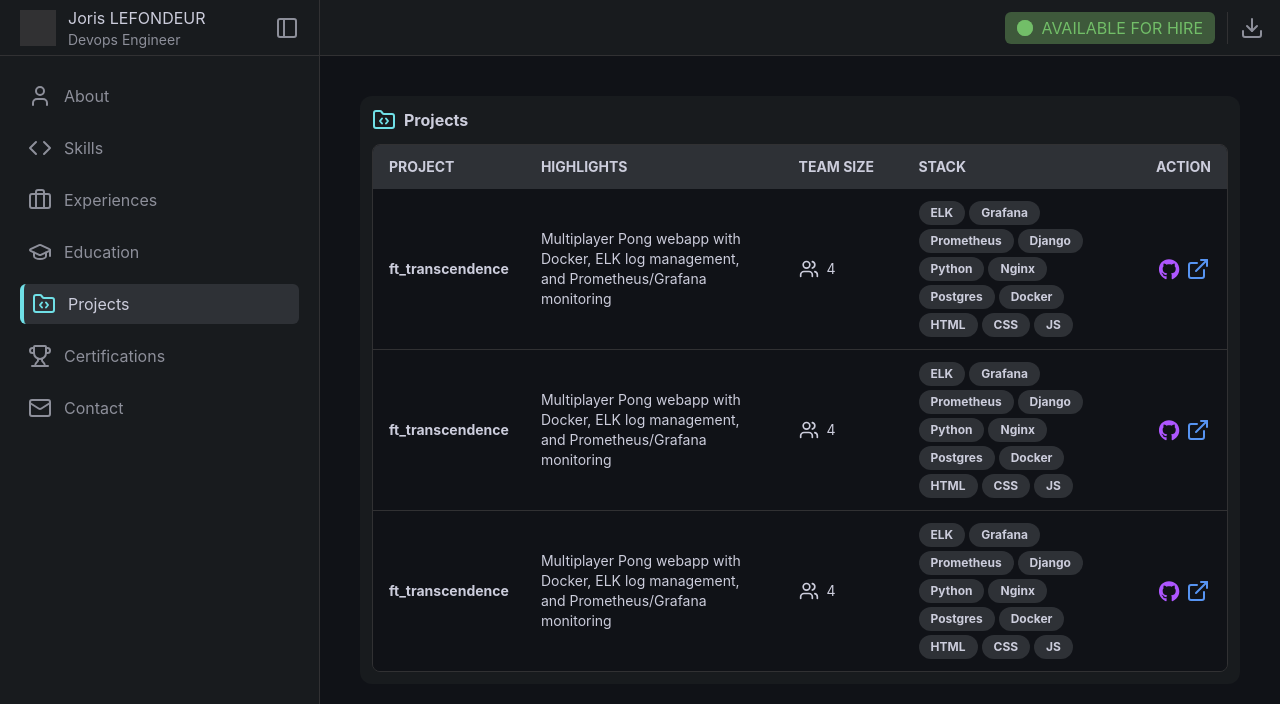
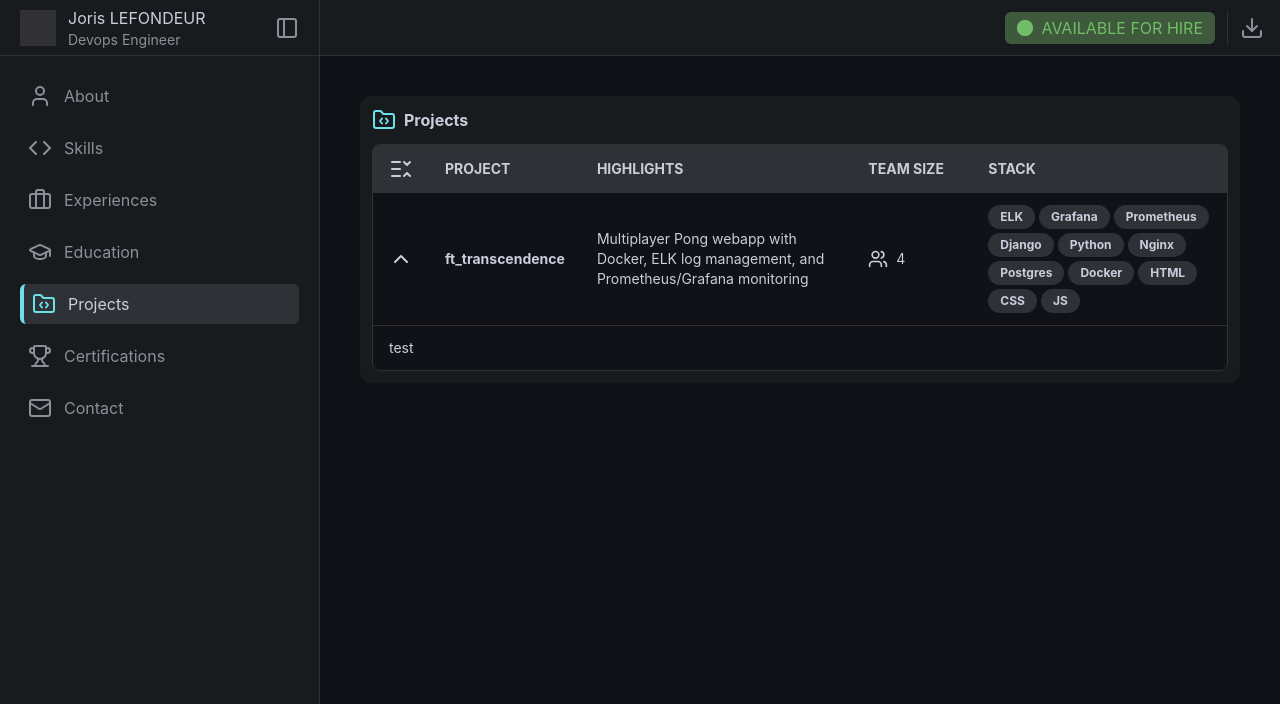
Before and after one commit to jlefonde/portfolio-frontend, a Vue app: page /projects in a window 1280 px wide. Shown: the top 704 px of the page. Built offline with nearby package versions, Linux system fonts and the light colour scheme.

Commit message:
Added expandable project details

```diff
--- a/src/components/VerticalBar.vue
+++ b/src/components/VerticalBar.vue
@@ -18,6 +18,6 @@ const barColor = getBarColor();
         :style="`height: ${percentage}%`"
       ></div>
     </div>
-    <div class="font-sm text-base-50 h-12">{{ label }}</div>
+    <div class="font-sm text-base-50 h-12 text-center">{{ label }}</div>
   </div>
 </template>
--- a/src/views/Projects.vue
+++ b/src/views/Projects.vue
@@ -4,12 +4,40 @@ import InfoItem from "../components/InfoItem.vue";
 import Tag from "../components/Tag.vue";
 import { routes } from "../router/routes";
 import { useRoute } from "vue-router";
-import { UserIcon, UsersIcon, ExternalLinkIcon } from "lucide-vue-next"
+import { ref } from "vue"
+import {
+  UserIcon,
+  UsersIcon,
+  ExternalLinkIcon,
+  ChevronUpIcon,
+  ChevronDownIcon,
+  ListChevronsUpDownIcon,
+  ListChevronsDownUpIcon,
+} from "lucide-vue-next"
 import { faGithub } from "@fortawesome/free-brands-svg-icons";
 import { FontAwesomeIcon } from "@fortawesome/vue-fontawesome";
 
 const route = useRoute();
 const navRoute = routes.find((r) => r.path == route.path);
+
+const expandedRows = ref<number[]>([0])
+
+function toggleRow(rowIndex: number) {
+  const index = expandedRows.value.indexOf(rowIndex);
+
+  if (index > -1) {
+    expandedRows.value.splice(index, 1);
+  } else {
+    expandedRows.value.push(rowIndex);
+  }
+};
+
+function toggleAllRows() {
+  // TODO: use projects length from props
+  for (let i = 0; i < 1; i++) {
+    toggleRow(i)
+  }
+}
 </script>
 
 <template>
@@ -20,15 +48,23 @@ const navRoute = routes.find((r) => r.path == route.path);
         <table class="w-full text-left text-sm text-base-50">
           <thead class="bg-base-200 text-base-50 uppercase font-bold">
             <tr>
+              <th class="px-4 py-3 cursor-pointer" @click="toggleAllRows">
+                <ListChevronsDownUpIcon v-if="expandedRows.length > 0" class="stroke-base-50 hover:stroke-base-100"/>
+                <ListChevronsUpDownIcon v-else class="stroke-base-50 hover:stroke-base-100"/>
+              </th>
               <th class="px-4 py-3">Project</th>
               <th class="px-4 py-3">Highlights</th>
               <th class="px-4 py-3 min-w-30">Team Size</th>
               <th class="px-4 py-3">Stack</th>
-              <th class="px-4 py-3">Action</th>
             </tr>
           </thead>
           <tbody class="divide-y divide-base-150 bg-base-350 text-base-50">
-            <tr class="hover:bg-base-300/50 transition-colors">
+            <template v-if="true">
+              <tr class="hover:bg-base-300/50" @click="toggleRow(0)">
+                <td class="px-4 py-3">
+                  <ChevronUpIcon v-if="expandedRows.includes(0)" class="stroke-base-50"/>
+                  <ChevronDownIcon v-else class="stroke-base-50"/>
+                </td>
                 <td class="px-4 py-3 font-bold">ft_transcendence</td>
                 <td class="px-4 py-3">Multiplayer Pong webapp with Docker, ELK log management, and Prometheus/Grafana monitoring</td>
                 <td class="px-4 py-3"><InfoItem value="4" :icon="UsersIcon" /></td>
@@ -47,65 +83,11 @@ const navRoute = routes.find((r) => r.path == route.path);
                     <Tag name="JS"/>
                   </div>
                 </td>
-              <td class="px-4 py-3">
-                <div class="flex gap-1 items-center">
-                  <FontAwesomeIcon :icon="faGithub" size="xl" :class="`text-purple-light`" />
-                  <ExternalLinkIcon class="stroke-blue-light"/>
-                </div>
-              </td>
               </tr>
-            <tr class="hover:bg-base-300/50 transition-colors text-base-50">
-              <td class="px-4 py-3 font-bold">ft_transcendence</td>
-              <td class="px-4 py-3">Multiplayer Pong webapp with Docker, ELK log management, and Prometheus/Grafana monitoring</td>
-              <td class="px-4 py-3"><InfoItem value="4" :icon="UsersIcon" /></td>
-              <td class="px-4 py-3">
-                <div class="flex flex-wrap gap-1">
-                  <Tag name="ELK"/>
-                  <Tag name="Grafana"/>
-                  <Tag name="Prometheus"/>
-                  <Tag name="Django"/>
-                  <Tag name="Python"/>
-                  <Tag name="Nginx"/>
-                  <Tag name="Postgres"/>
-                  <Tag name="Docker"/>
-                  <Tag name="HTML"/>
-                  <Tag name="CSS"/>
-                  <Tag name="JS"/>
-                </div>
-              </td>
-              <td class="px-4 py-3">
-                <div class="flex gap-1 items-center">
-                  <FontAwesomeIcon :icon="faGithub" size="xl" :class="`text-purple-light`" />
-                  <ExternalLinkIcon class="stroke-blue-light"/>
-                </div>
-              </td>
+              <tr v-if="expandedRows.includes(0)">
+                <td class="px-4 py-3" colspan="5">test</td>
               </tr>
-            <tr class="hover:bg-base-300/50 transition-colors text-base-50">
-              <td class="px-4 py-3 font-bold">ft_transcendence</td>
-              <td class="px-4 py-3">Multiplayer Pong webapp with Docker, ELK log management, and Prometheus/Grafana monitoring</td>
-              <td class="px-4 py-3"><InfoItem value="4" :icon="UsersIcon" /></td>
-              <td class="px-4 py-3">
-                <div class="flex flex-wrap gap-1">
-                  <Tag name="ELK"/>
-                  <Tag name="Grafana"/>
-                  <Tag name="Prometheus"/>
-                  <Tag name="Django"/>
-                  <Tag name="Python"/>
-                  <Tag name="Nginx"/>
-                  <Tag name="Postgres"/>
-                  <Tag name="Docker"/>
-                  <Tag name="HTML"/>
-                  <Tag name="CSS"/>
-                  <Tag name="JS"/>
-                </div>
-              </td>
-              <td class="px-4 py-3">
-                <div class="flex gap-1 items-center">
-                  <FontAwesomeIcon :icon="faGithub" size="xl" :class="`text-purple-light`" />
-                  <ExternalLinkIcon class="stroke-blue-light"/>
-                </div>
-              </td>
-            </tr>
+            </template>
           </tbody>
         </table>
       </div>
```
Lines whose indentation alone changed are shown as unchanged.
